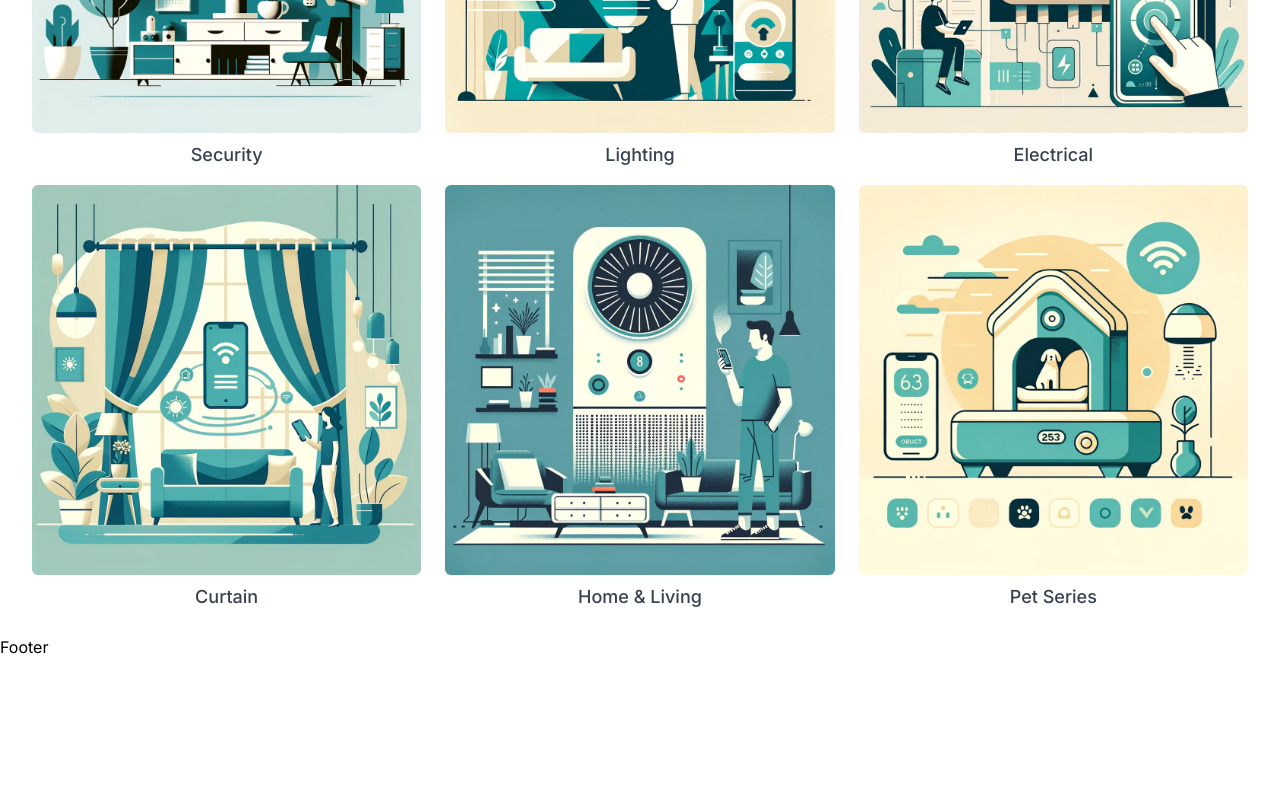
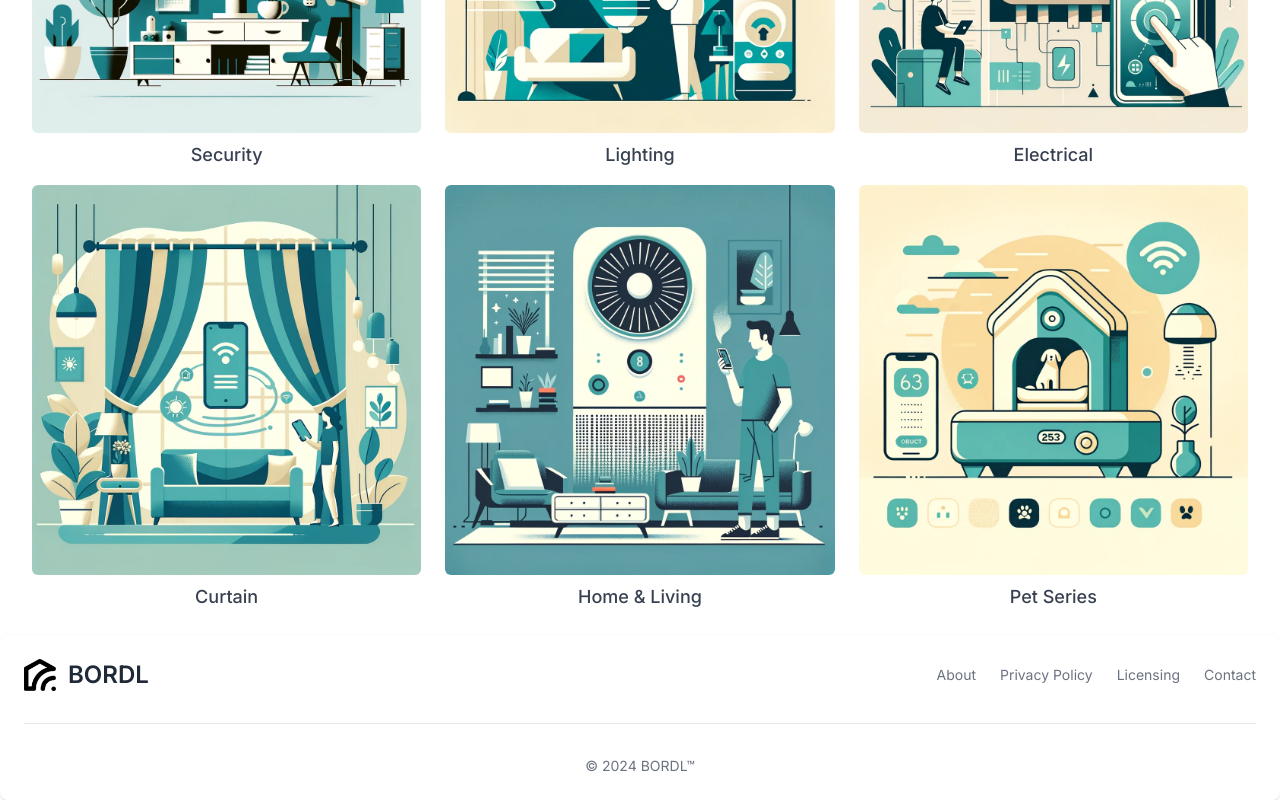
Before and after one commit to danielreinhard1129/FP-JCWD0406-02, a Next.js app in the folder apps/web/: page / in a window 1280 px wide. Shown: the part 1006-1806 px from the top of the page. Before the commit the page ends 1665 px from the top, so only its background shows below. Built offline with nearby package versions, Linux system fonts and the light colour scheme.

Commit message:
feat: create footer

```diff
--- a/apps/web/src/app/layout.tsx
+++ b/apps/web/src/app/layout.tsx
@@ -2,7 +2,7 @@ import type { Metadata } from 'next';
 import { Inter } from 'next/font/google';
 import './globals.css';
 import { Navbar } from '@/components/Navbar';
-import { Footer } from '@/components/Footer';
+import { FooterComp } from '@/components/Footer';
 
 const inter = Inter({ subsets: ['latin'] });
 
@@ -21,7 +21,7 @@ export default function RootLayout({
       <body className={inter.className}>
         <Navbar />
         {children}
-        <Footer />
+        <FooterComp />
       </body>
     </html>
   );
--- a/apps/web/src/components/Footer.tsx
+++ b/apps/web/src/components/Footer.tsx
@@ -1,3 +1,28 @@
-export const Footer = () => {
-  return <div>Footer</div>;
+import {
+  Footer,
+  FooterBrand,
+  FooterCopyright,
+  FooterDivider,
+  FooterLink,
+  FooterLinkGroup,
+} from 'flowbite-react';
+
+export const FooterComp = () => {
+  return (
+    <Footer container>
+      <div className="w-full text-center max-w-7xl mx-auto">
+        <div className="w-full justify-between sm:flex sm:items-center sm:justify-between">
+          <FooterBrand href="#" src="/LOGOBRDL.png" name="BORDL" />
+          <FooterLinkGroup>
+            <FooterLink href="#">About</FooterLink>
+            <FooterLink href="#">Privacy Policy</FooterLink>
+            <FooterLink href="#">Licensing</FooterLink>
+            <FooterLink href="#">Contact</FooterLink>
+          </FooterLinkGroup>
+        </div>
+        <FooterDivider />
+        <FooterCopyright href="#" by="BORDL™" year={2024} />
+      </div>
+    </Footer>
+  );
 };
```
